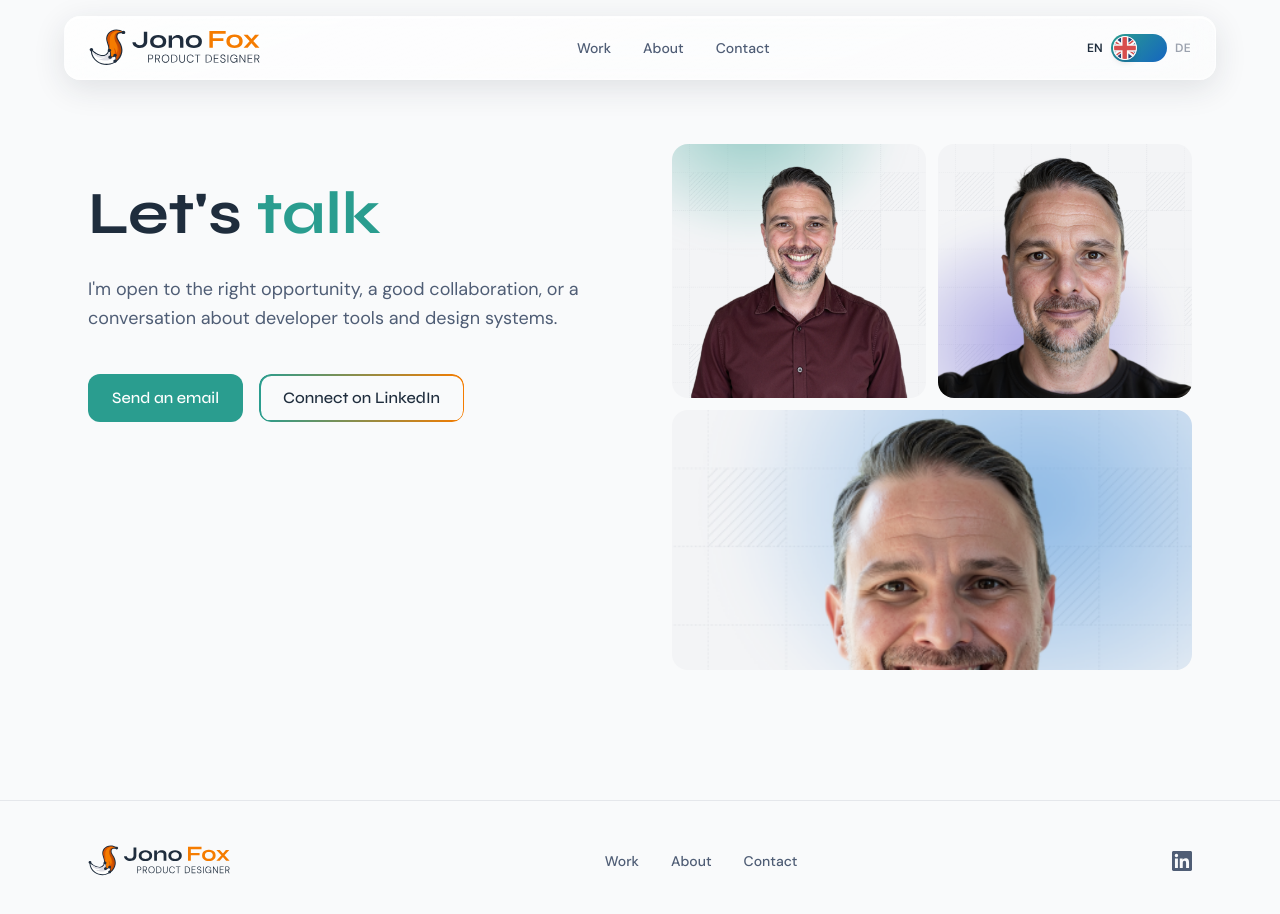
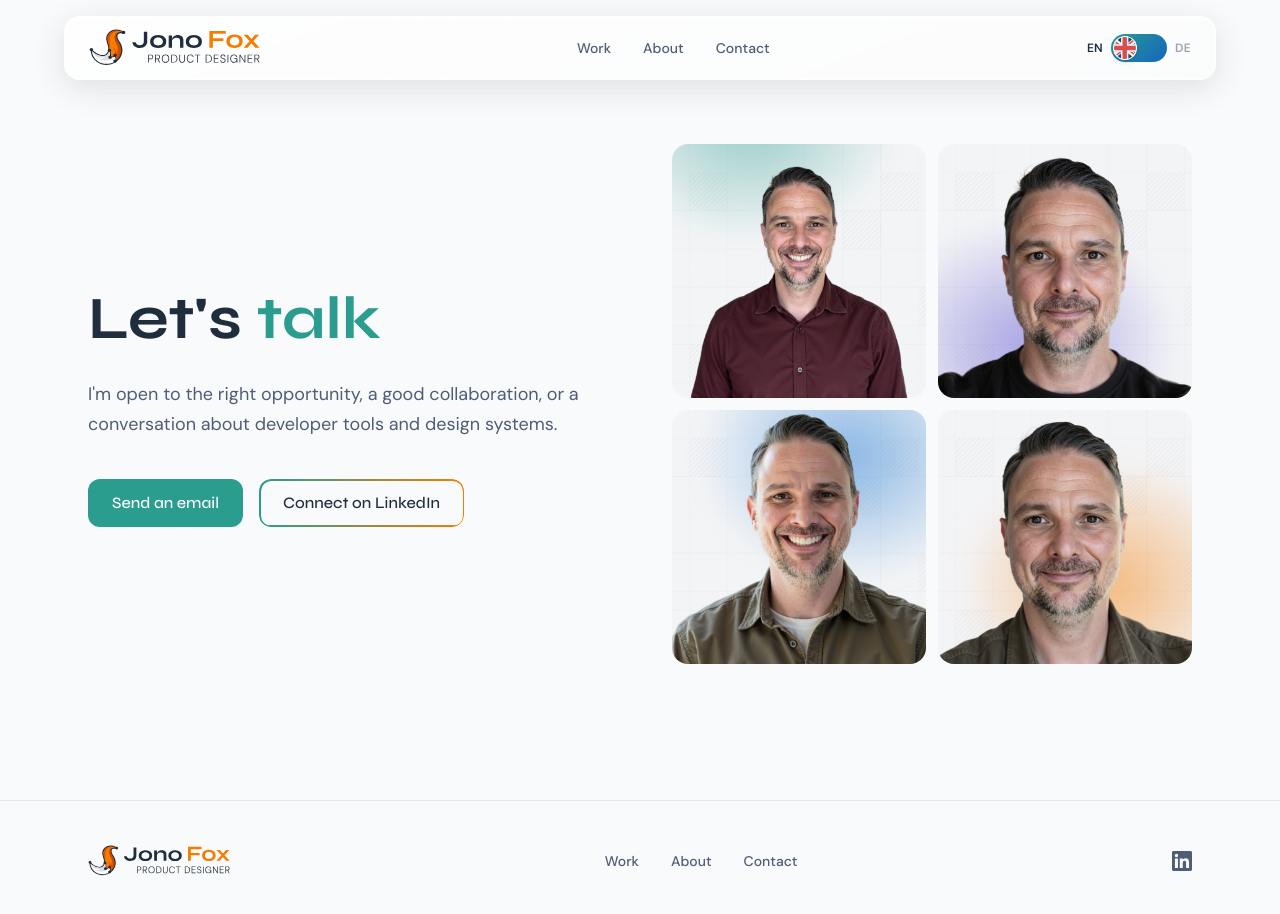
Before and after one commit to jonofoxdesign/jonofox-portfolio, a Next.js app: page /en/contact in a window 1280 px wide. Shown: the top 914 px of the page. Built offline with nearby package versions, Linux system fonts and the light colour scheme.

Commit message:
Add fourth Jono image, update contact to 2x2 grid

```diff
--- a/src/app/[locale]/contact/page.tsx
+++ b/src/app/[locale]/contact/page.tsx
@@ -4,10 +4,10 @@ export default function ContactPage() {
   return (
     <div className="pt-36 min-h-screen">
       <div className="max-w-6xl mx-auto px-6 pb-24">
-        <div className="grid md:grid-cols-2 gap-16 items-start">
+        <div className="grid md:grid-cols-2 gap-16 items-center">
 
           {/* Left — content */}
-          <div className="pt-8">
+          <div>
             <h1 className="font-syne text-5xl md:text-6xl font-bold text-ink leading-tight mb-6">
               Let&apos;s <span className="text-teal">talk</span>
             </h1>
@@ -30,17 +30,13 @@ export default function ContactPage() {
             </div>
           </div>
 
-          {/* Right — photos */}
+          {/* Right — 2×2 photo grid */}
           <div className="grid grid-cols-2 gap-3">
-            <div className="aspect-square rounded-2xl overflow-hidden">
-              <img src="/jono/jono1.png" alt="Jono Fox" className="w-full h-full object-cover" />
-            </div>
-            <div className="aspect-square rounded-2xl overflow-hidden">
-              <img src="/jono/jono2.png" alt="Jono Fox" className="w-full h-full object-cover" />
-            </div>
-            <div className="col-span-2 aspect-[2/1] rounded-2xl overflow-hidden">
-              <img src="/jono/jono3.png" alt="Jono Fox" className="w-full h-full object-cover object-top" />
-            </div>
+            {["/jono/jono1.png", "/jono/jono2.png", "/jono/jono3.png", "/jono/jono4.png"].map((src, i) => (
+              <div key={i} className="aspect-square rounded-2xl overflow-hidden">
+                <img src={src} alt="Jono Fox" className="w-full h-full object-cover" />
+              </div>
+            ))}
           </div>
 
         </div>
```
Also changed, not shown: public/jono/jono4.png (added).
